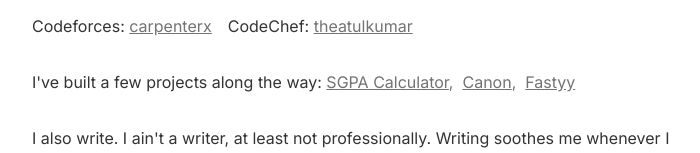
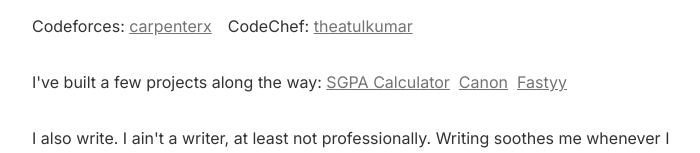
Before and after one commit to thisisatulkumar/portfolio-site, a Next.js app: page / in a window 1280 px wide. Shown: the part 390-543 px from the top of the page, without its empty margins (288-988 px from the left). Built offline with nearby package versions, Linux system fonts and the light colour scheme.

Commit message:
fix: adjust spacing between project links and remove comma after project names

```diff
--- a/src/components/Projects.tsx
+++ b/src/components/Projects.tsx
@@ -29,7 +29,7 @@ const Projects = () => {
           >
             {project.title}
           </Link>
-          {index !== projects.length - 1 ? ", " : ""}&nbsp;
+          &nbsp;&nbsp;
         </span>
       ))}
     </p>
```
